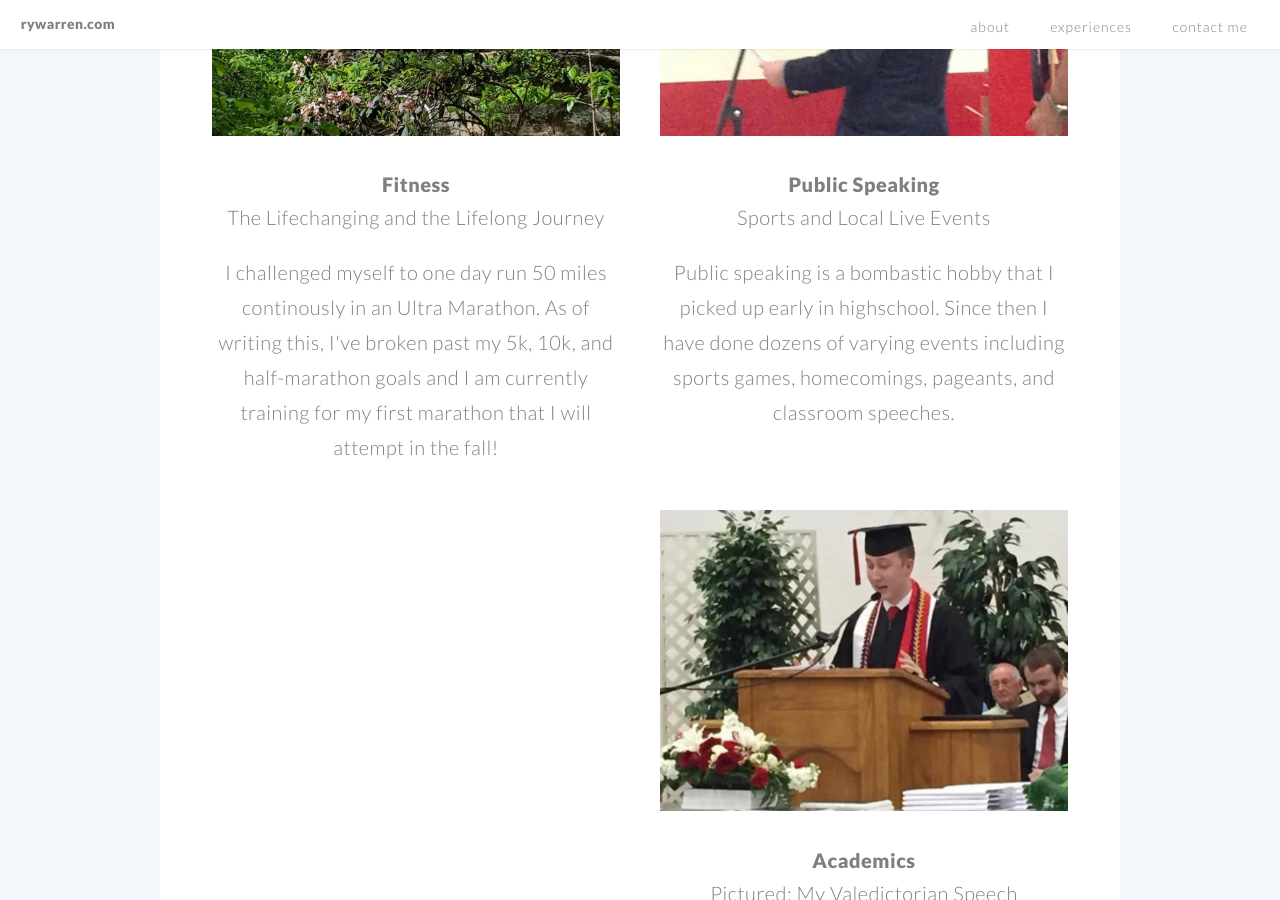
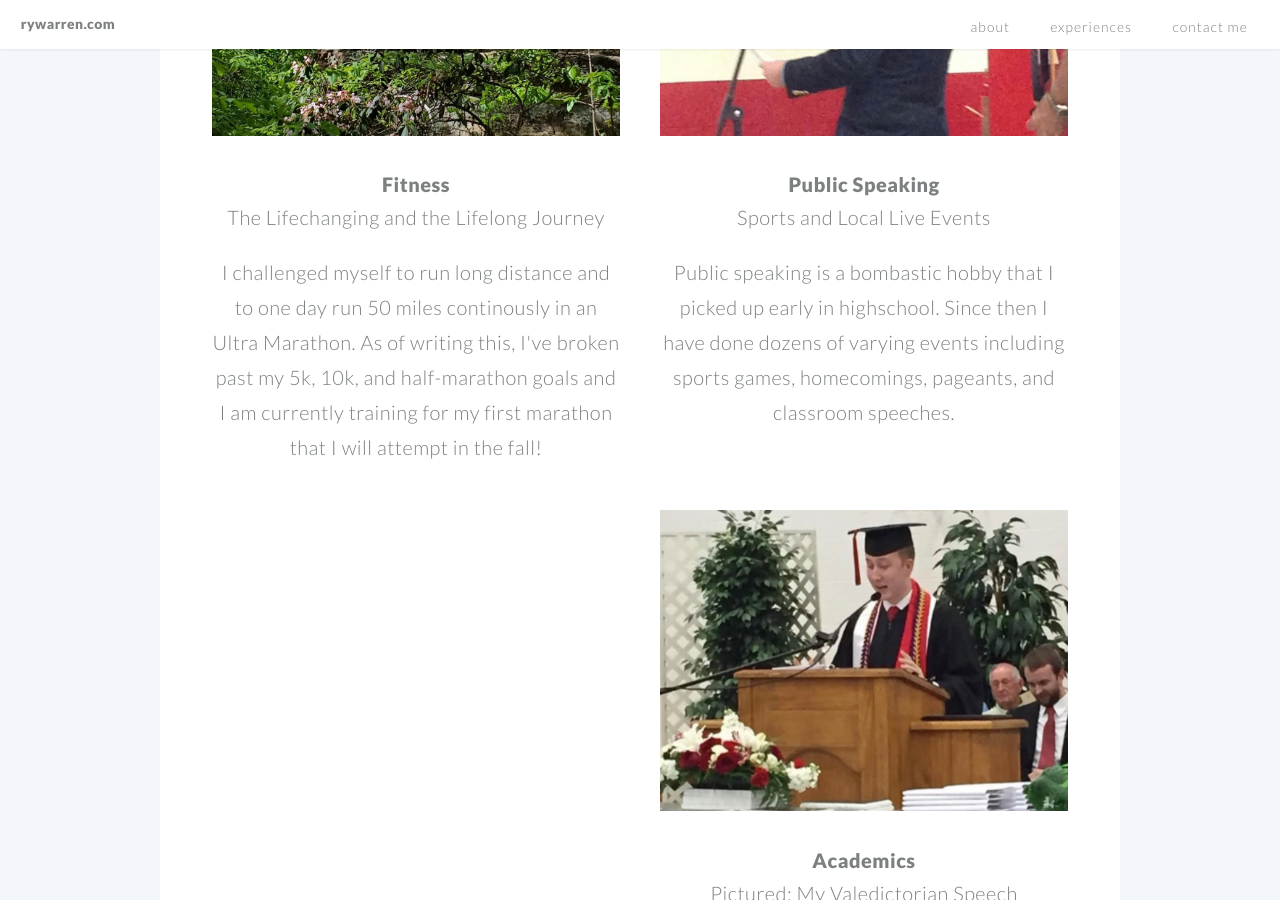
Before and after one commit to RyWarren/RyWarren.github.io, a Jekyll site: the page built from index.md, in a window 1280 px wide and 900 px high, scrolled down 3946 px. Built offline with Jekyll 4.4.1, drawn with Linux system fonts in a browser that asks for light colours.

Commit message:
Revert "twenty-third commit"
This reverts commit 0eb10e75e2f31ea8fa285919099edfad2e8e2d81.

```diff
--- a/_includes/example5.html
+++ b/_includes/example5.html
@@ -1,3 +1,3 @@
 <h1><a href="#">Fitness</a></h1>
 <h2>The Lifechanging and the Lifelong Journey<h2>
-<p>I challenged myself to one day run 50 miles continously in an Ultra Marathon. As of writing this, I've broken past my 5k, 10k, and half-marathon goals and I am currently training for my first marathon that I will attempt in the fall! </p>
+<p>I challenged myself to run long distance and to one day run 50 miles continously in an Ultra Marathon. As of writing this, I've broken past my 5k, 10k, and half-marathon goals and I am currently training for my first marathon that I will attempt in the fall! </p>
```
